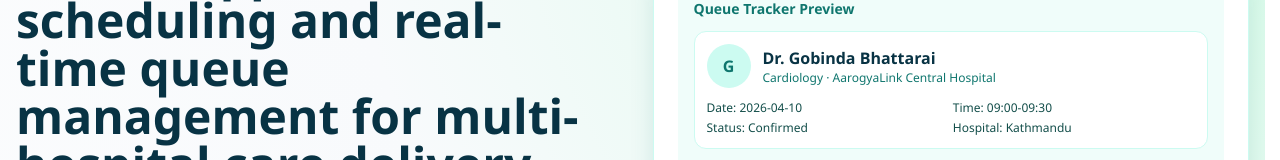
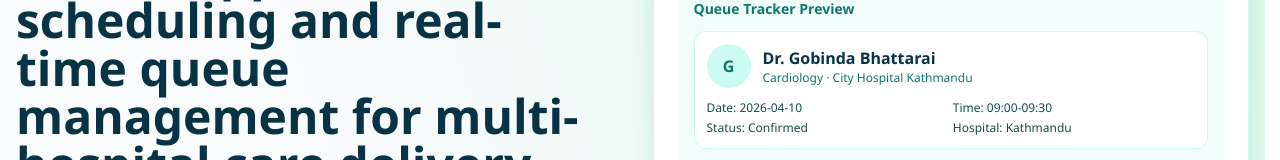
Before and after one commit to niteshkumar8848/AarogyaLink, a React (Vite) app in the folder client/: page / in a window 1280 px wide. Shown: the part 214-374 px from the top of the page. Built offline with nearby package versions, Linux system fonts and the light colour scheme; no server answers.

Commit message:
hospital name fix

```diff
--- a/client/src/pages/LandingPage.jsx
+++ b/client/src/pages/LandingPage.jsx
@@ -111,7 +111,7 @@ const LandingPage = () => {
                   </div>
                   <div>
                     <p className="font-semibold text-ink">Dr. Gobinda Bhattarai</p>
-                    <p className="text-xs text-teal-700">Cardiology · AarogyaLink Central Hospital</p>
+                    <p className="text-xs text-teal-700">Cardiology · City Hospital Kathmandu</p>
                   </div>
                 </div>
                 <div className="mt-3 grid gap-1 text-xs text-teal-900 sm:grid-cols-2">
```
Also changed, not shown: 1 other file (tests, documents, lock files or other folders).
